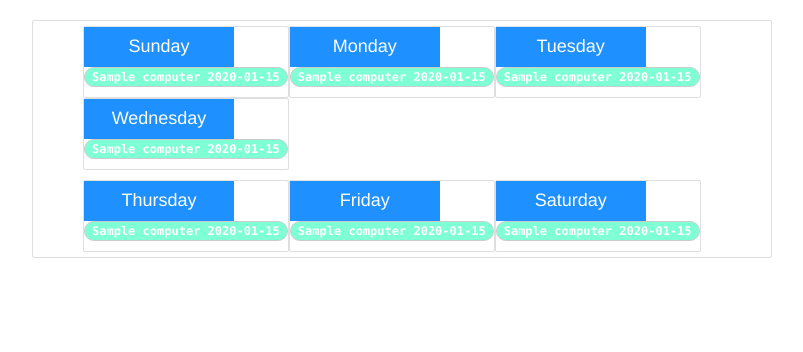
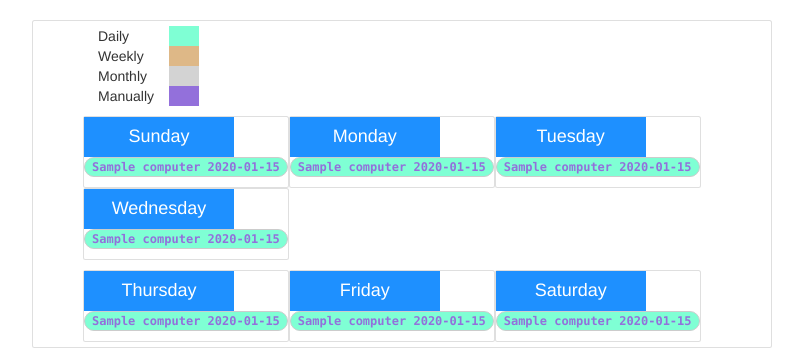
Before and after one commit to exusiasoftware/computer-monitor, a Django app: page / in a window 1280 px wide; the page is wider, and only the part inside the window is pictured. Shown: the part 448-800 px from the top of that part, without its empty margins (353-1156 px from the left). Run offline with Django 3.2, Linux system fonts and the light colour scheme; tables that the repository leaves empty hold one stand-in row (values such as "Sample post"); a map, chart or similar area stays blank; some libraries are stand-ins or nearby versions.

Commit message:
fixed backup schedule info

```diff
--- a/computermonitor/static/computermonitor/css/index.css
+++ b/computermonitor/static/computermonitor/css/index.css
@@ -1,3 +1,6 @@
+
+
+
 .backup_title {
     background-color:DodgerBlue;
     width: 150px;
--- a/computermonitor/templates/computermonitor/base.html
+++ b/computermonitor/templates/computermonitor/base.html
@@ -4,6 +4,9 @@
  <head>
      <meta charset="utf-8">
      <title>Computer</title>
+
+
+
 
             <!-- custom styles -->
         <link rel="stylesheet" href="{% static 'computermonitor/css/computer.css' %}">
--- a/computermonitor/templates/computermonitor/index.html
+++ b/computermonitor/templates/computermonitor/index.html
@@ -3,7 +3,7 @@
 {% block content %}
 
 
- <!-- custom styles -->
+<!-- custom styles -->
 <link rel="stylesheet" href="{% static 'computermonitor/css/index.css' %}">
 
 <script type="text/javascript" src="https://www.gstatic.com/charts/loader.js"></script>
@@ -74,33 +74,34 @@
 
     <div  class="col-md-8 card">
 
-
-            <!-- <table>
+        <div class="backup_row">
+            <table class="col-md-2">
                     <tr>
                       <td>Daily</td>
-                      <td style="background-color: aquamarine;" height=10 >1</td>
+                      <td style="background-color: aquamarine;   height: 10px; width: 30px;"  >&nbsp;</td>
                     </tr>
                     <tr>
                             <td>Weekly</td>
-                            <td style="background-color: burlywood;" height=10>1</td>
+                            <td style="background-color: burlywood;" >&nbsp;</td>
                     </tr>
-                    <tr>
+                    <tr >
                             <td>Monthly</td>
-                            <td style="background-color: lightgray;" height=10>1</td>
+                            <td style="background-color: lightgray;" >&nbsp;</td>
                     </tr>
 
-                    <tr>
-                            <td>Manual</td>
-                            <td  style="background-color: mediumpurple;" height=10>1</td>
+                    <tr height=10 width=30>
+                            <td>Manually</td>
+                            <td  style="background-color: mediumpurple;" >&nbsp;</td>
                     </tr>
-         </table> -->
-
+           </table>
+        </div>
 
 
 
 
 
           <div class="row backup_row">
+
               <div  class="card">
                     <div class="backup_title">
                           <h4> Sunday </h4>
@@ -108,8 +109,8 @@
                     {% for sunday in schedule_backup_day_sunday %}
 
                        {% if sunday.schedule_backuptimes == 1  %}
-                              <a  href="{% url 'computermonitor:computer_detail' pk=sunday.pk %}" >
-                              <pre class="badge" style="background-color: aquamarine;" > {{sunday.name}} {{ sunday.schedule_backup_time }} </pre> </a>
+                              <a href="{% url 'computermonitor:computer_detail' pk=sunday.pk %}" >
+                              <pre class="badge" style="background-color: aquamarine; color:mediumpurple;" > {{sunday.name}} {{ sunday.schedule_backup_time }} </pre> </a>
                        {% endif %}
 
                        {% if sunday.schedule_backuptimes == 2 %}
@@ -119,7 +120,7 @@
 
                       {% if sunday.schedule_backuptimes == 3 %}
                             <a href="{% url 'computermonitor:computer_detail' pk=sunday.pk %}">
-                            <pre class="badge" style="background-color: lightgray;"> {{sunday.name}} {{ sunday.schedule_backup_time }} </pre> </a>
+                            <pre class="badge" style="background-color: lightgray; color:mediumpurple;"> {{sunday.name}} {{ sunday.schedule_backup_time }} </pre> </a>
                      {% endif %}
 
 
@@ -141,7 +142,7 @@
                   {% for monday in schedule_backup_day_monday %}
                         {% if monday.schedule_backuptimes == 1  %}
                             <a  href="{% url 'computermonitor:computer_detail' pk=monday.pk %}" >
-                            <pre class="badge" style="background-color: aquamarine;" > {{monday.name}} {{ monday.schedule_backup_time }} </pre> </a>
+                            <pre class="badge" style="background-color: aquamarine; color:mediumpurple;" > {{monday.name}} {{ monday.schedule_backup_time }} </pre> </a>
                         {% endif %}
 
 
@@ -152,7 +153,7 @@
 
                        {% if monday.schedule_backuptimes == 3 %}
                             <a href="{% url 'computermonitor:computer_detail' pk=monday.pk %}">
-                            <pre class="badge" style="background-color: lightgray;"> {{monday.name}} {{ monday.schedule_backup_time }} </pre> </a>
+                            <pre class="badge" style="background-color: lightgray; color:mediumpurple;"> {{monday.name}} {{ monday.schedule_backup_time }} </pre> </a>
                       {% endif %}
 
                       {% if monday.schedule_backuptimes == 4 %}
@@ -171,7 +172,7 @@
                   {% for tuesday in schedule_backup_day_tuesday %}
                     {% if tuesday.schedule_backuptimes == 1  %}
                     <a  href="{% url 'computermonitor:computer_detail' pk=tuesday.pk %}" >
-                    <pre class="badge" style="background-color: aquamarine;" > {{tuesday.name}} {{ tuesday.schedule_backup_time }} </pre> </a>
+                    <pre class="badge" style="background-color: aquamarine; color:mediumpurple;" > {{tuesday.name}} {{ tuesday.schedule_backup_time }} </pre> </a>
                     {% endif %}
 
 
@@ -182,7 +183,7 @@
 
                     {% if tuesday.schedule_backuptimes == 3 %}
                         <a href="{% url 'computermonitor:computer_detail' pk=tuesday.pk %}">
-                        <pre class="badge" style="background-color: lightgray;"> {{tuesday.name}} {{ tuesday.schedule_backup_time }} </pre> </a>
+                        <pre class="badge" style="background-color: lightgray; color:mediumpurple;"> {{tuesday.name}} {{ tuesday.schedule_backup_time }} </pre> </a>
                     {% endif %}
 
                     {% if tuesday.schedule_backuptimes == 4 %}
@@ -201,7 +202,7 @@
 
                     {% if wednesday.schedule_backuptimes == 1  %}
                     <a  href="{% url 'computermonitor:computer_detail' pk=wednesday.pk %}" >
-                    <pre class="badge" style="background-color: aquamarine;" > {{wednesday.name}} {{ wednesday.schedule_backup_time }} </pre> </a>
+                    <pre class="badge" style="background-color: aquamarine; color:mediumpurple;" > {{wednesday.name}} {{ wednesday.schedule_backup_time }} </pre> </a>
                     {% endif %}
 
 
@@ -212,7 +213,7 @@
 
                     {% if wednesday.schedule_backuptimes == 3 %}
                         <a href="{% url 'computermonitor:computer_detail' pk=wednesday.pk %}">
-                        <pre class="badge" style="background-color: lightgray;"> {{wednesday.name}} {{ wednesday.schedule_backup_time }} </pre> </a>
+                        <pre class="badge" style="background-color: lightgray; color:mediumpurple;"> {{wednesday.name}} {{ wednesday.schedule_backup_time }} </pre> </a>
                     {% endif %}
 
                     {% if wednesday.schedule_backuptimes == 4 %}
@@ -233,7 +234,7 @@
 
                     {% if thursday.schedule_backuptimes == 1  %}
                     <a  href="{% url 'computermonitor:computer_detail' pk=thursday.pk %}" >
-                    <pre class="badge" style="background-color: aquamarine;" > {{thursday.name}} {{ thursday.schedule_backup_time }} </pre> </a>
+                    <pre class="badge" style="background-color: aquamarine; color:mediumpurple;" > {{thursday.name}} {{ thursday.schedule_backup_time }} </pre> </a>
                     {% endif %}
 
 
@@ -244,7 +245,7 @@
 
                     {% if thursday.schedule_backuptimes == 3 %}
                         <a href="{% url 'computermonitor:computer_detail' pk=thursday.pk %}">
-                        <pre class="badge" style="background-color: lightgray;"> {{thursday.name}} {{ thursday.schedule_backup_time }} </pre> </a>
+                        <pre class="badge" style="background-color: lightgray; color:mediumpurple;"> {{thursday.name}} {{ thursday.schedule_backup_time }} </pre> </a>
                     {% endif %}
 
                     {% if thursday.schedule_backuptimes == 4 %}
@@ -263,7 +264,7 @@
 
                     {% if friday.schedule_backuptimes == 1  %}
                     <a  href="{% url 'computermonitor:computer_detail' pk=friday.pk %}" >
-                    <pre class="badge" style="background-color: aquamarine;" > {{friday.name}} {{ friday.schedule_backup_time }} </pre> </a>
+                    <pre class="badge" style="background-color: aquamarine; color:mediumpurple;" > {{friday.name}} {{ friday.schedule_backup_time }} </pre> </a>
                     {% endif %}
 
 
@@ -274,7 +275,7 @@
 
                     {% if friday.schedule_backuptimes == 3 %}
                         <a href="{% url 'computermonitor:computer_detail' pk=friday.pk %}">
-                        <pre class="badge" style="background-color: lightgray;"> {{friday.name}} {{ friday.schedule_backup_time }} </pre> </a>
+                        <pre class="badge" style="background-color: lightgray; color:mediumpurple;"> {{friday.name}} {{ friday.schedule_backup_time }} </pre> </a>
                     {% endif %}
 
                     {% if friday.schedule_backuptimes == 4 %}
@@ -293,7 +294,7 @@
 
                     {% if saturday.schedule_backuptimes == 1  %}
                     <a  href="{% url 'computermonitor:computer_detail' pk=saturday.pk %}" >
-                    <pre class="badge" style="background-color: aquamarine;" > {{saturday.name}} {{ saturday.schedule_backup_time }} </pre> </a>
+                    <pre class="badge" style="background-color: aquamarine; color:mediumpurple;" > {{saturday.name}} {{ saturday.schedule_backup_time }} </pre> </a>
                     {% endif %}
 
 
@@ -304,7 +305,7 @@
 
                     {% if saturday.schedule_backuptimes == 3 %}
                         <a href="{% url 'computermonitor:computer_detail' pk=saturday.pk %}">
-                        <pre class="badge" style="background-color: lightgray;"> {{saturday.name}} {{ saturday.schedule_backup_time }} </pre> </a>
+                        <pre class="badge" style="background-color: lightgray; color:mediumpurple;"> {{saturday.name}} {{ saturday.schedule_backup_time }} </pre> </a>
                     {% endif %}
 
                     {% if saturday.schedule_backuptimes == 4 %}
```
